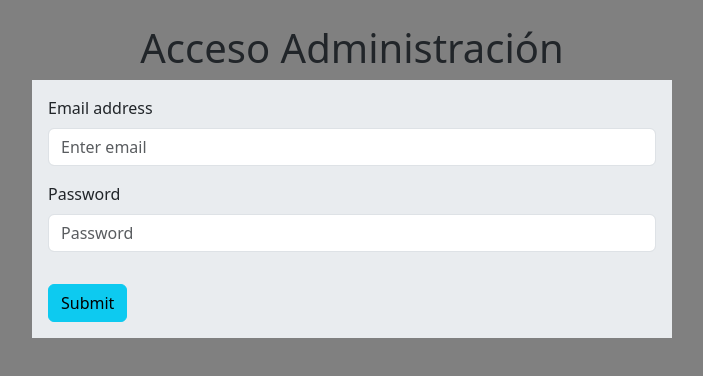
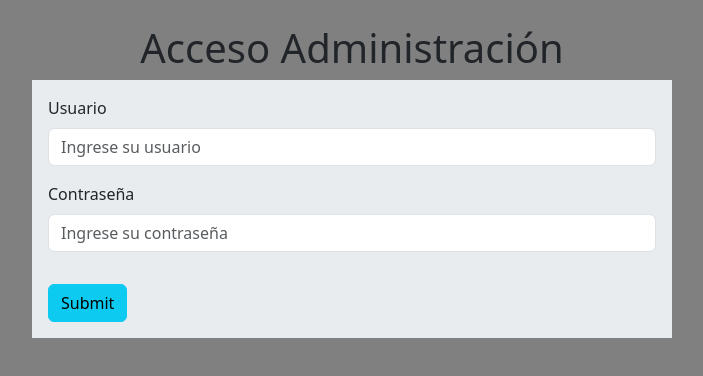
Before and after one commit to patoogm/mine-project, a React (Vite) app: page /login in a window 1280 px wide. Shown: the top 376 px of the page, without its empty margins (288-991 px from the left). Built offline with nearby package versions, Linux system fonts and the light colour scheme.

Commit message:
Add form validation and error handling to Login page

```diff
--- a/src/pages/AdminPanel.jsx
+++ b/src/pages/AdminPanel.jsx
@@ -3,6 +3,7 @@ import Form from "react-bootstrap/Form";
 import "../styles/AdminPanel.css";
 
 export const AdminPanel = () => {
+
   return (
     <div>
       <section className="w-100">
--- a/src/pages/Login.jsx
+++ b/src/pages/Login.jsx
@@ -3,50 +3,97 @@ import useAuth from "../hooks/useAuth";
 import { useNavigate } from "react-router-dom";
 import Button from "react-bootstrap/Button";
 import Form from "react-bootstrap/Form";
-import "../styles/AdminPanel.css";
+import Alert from "react-bootstrap/Alert";
 
 const Login = () => {
   const [username, setUsername] = useState("");
   const [password, setPassword] = useState("");
+  const [error, setError] = useState("");
+  const [validated, setValidated] = useState(false);
   const { login } = useAuth();
   const navigate = useNavigate();
 
-  const handleSubmit = (e) => {
+  const handleSubmit = async (e) => {
     e.preventDefault();
-    login();
-    navigate("/admin");
+    const form = e.currentTarget;
+    if (form.checkValidity() === false) {
+      e.stopPropagation();
+    } else {
+      try {
+        const formData = new URLSearchParams();
+        formData.append('user', username);
+        formData.append('password', password);
+
+        const response = await fetch('http://localhost:3000/authLogin', {
+          method: 'POST',
+          headers: {
+            'Content-Type': 'application/x-www-form-urlencoded',
+          },
+          body: formData,
+        });
+        if (response.ok) {
+          const data = await response.json();
+          const { token } = data;
+          login(token);
+          navigate("/admin");
+        } else {
+          const errorMessage = await response.text();
+          setError(errorMessage);
+          console.error("Error en la solicitud:", errorMessage);
+        }
+      } catch (error) {
+        console.error('Error al iniciar sesión:', error);
+        setError("Credenciales incorrectas");
+      }
+    }
+    setValidated(true);
   };
 
   return (
     <div className="loginContainer">
       <section className="w-100 d-flex flex-column align-items-center pt-4">
         <h1>Acceso Administración</h1>
-        <Form onSubmit={handleSubmit} className="w-50 bg-body-secondary">
+        <Form noValidate validated={validated} onSubmit={handleSubmit} className="w-50 bg-body-secondary">
           <Form.Group className="m-3" controlId="formBasicEmail">
-            <Form.Label>Email address</Form.Label>
+            <Form.Label>Usuario</Form.Label>
             <Form.Control
               required
-              type="email"
-              placeholder="Enter email"
+              type="text"
+              placeholder="Ingrese su usuario"
               value={username}
               onChange={(e) => setUsername(e.target.value)}
+              name="username"
             />
+            <Form.Control.Feedback type="invalid">
+              Por favor ingrese un usuario
+            </Form.Control.Feedback>
           </Form.Group>
 
           <Form.Group className="m-3" controlId="formBasicPassword">
-            <Form.Label>Password</Form.Label>
+            <Form.Label>Contraseña</Form.Label>
             <Form.Control
               required
               type="password"
-              placeholder="Password"
+              placeholder="Ingrese su contraseña"
               value={password}
               onChange={(e) => setPassword(e.target.value)}
+              name="password"
             />
+            <Form.Control.Feedback type="invalid">
+            Por favor ingrese una contraseña
+            </Form.Control.Feedback>
           </Form.Group>
 
           <Button variant="info" type="submit" className="m-3">
             Submit
           </Button>
+          {error && (
+            <div className="d-flex justify-content-center">
+              <Alert variant="danger" className="w-50 text-center">
+                {error}
+              </Alert>
+            </div>
+          )}
         </Form>
       </section>
     </div>
```
